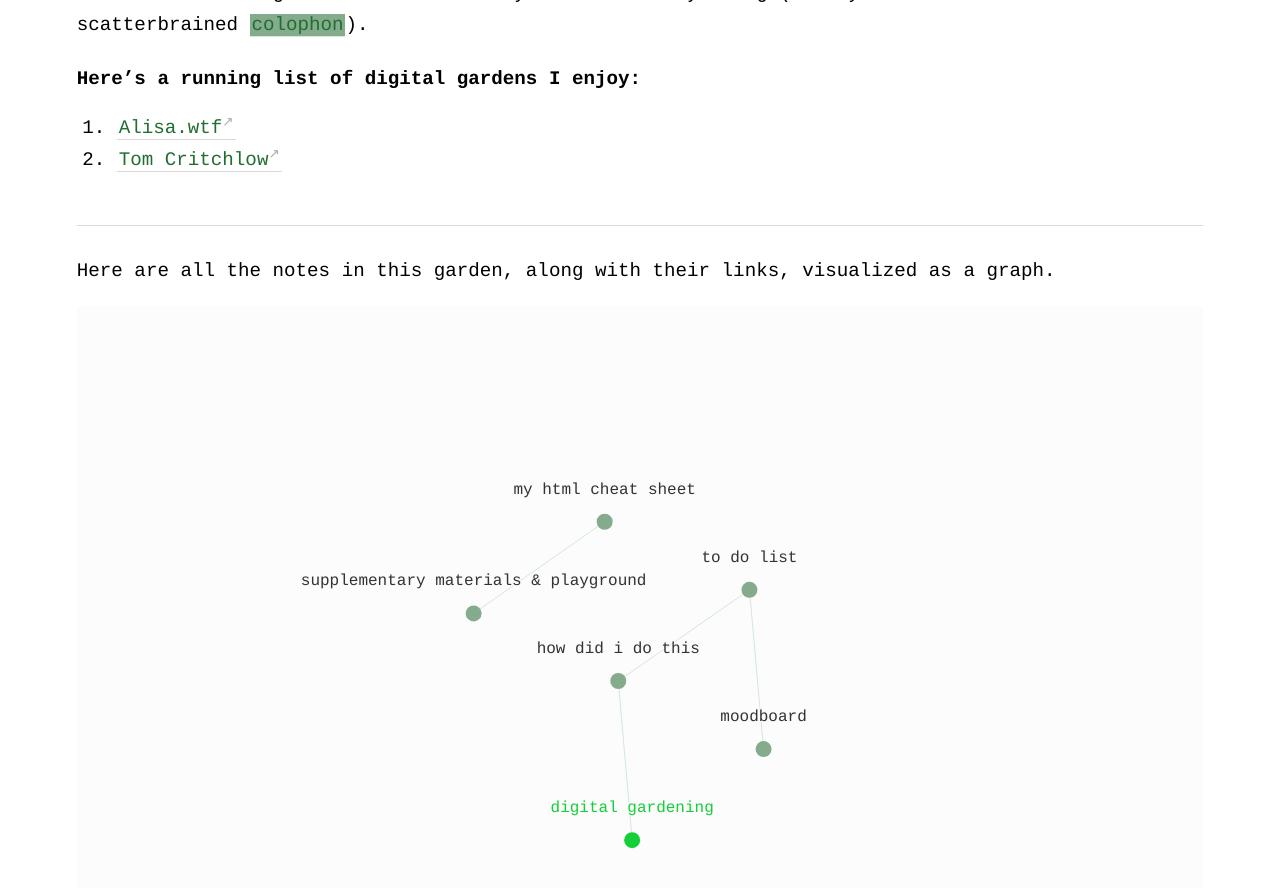
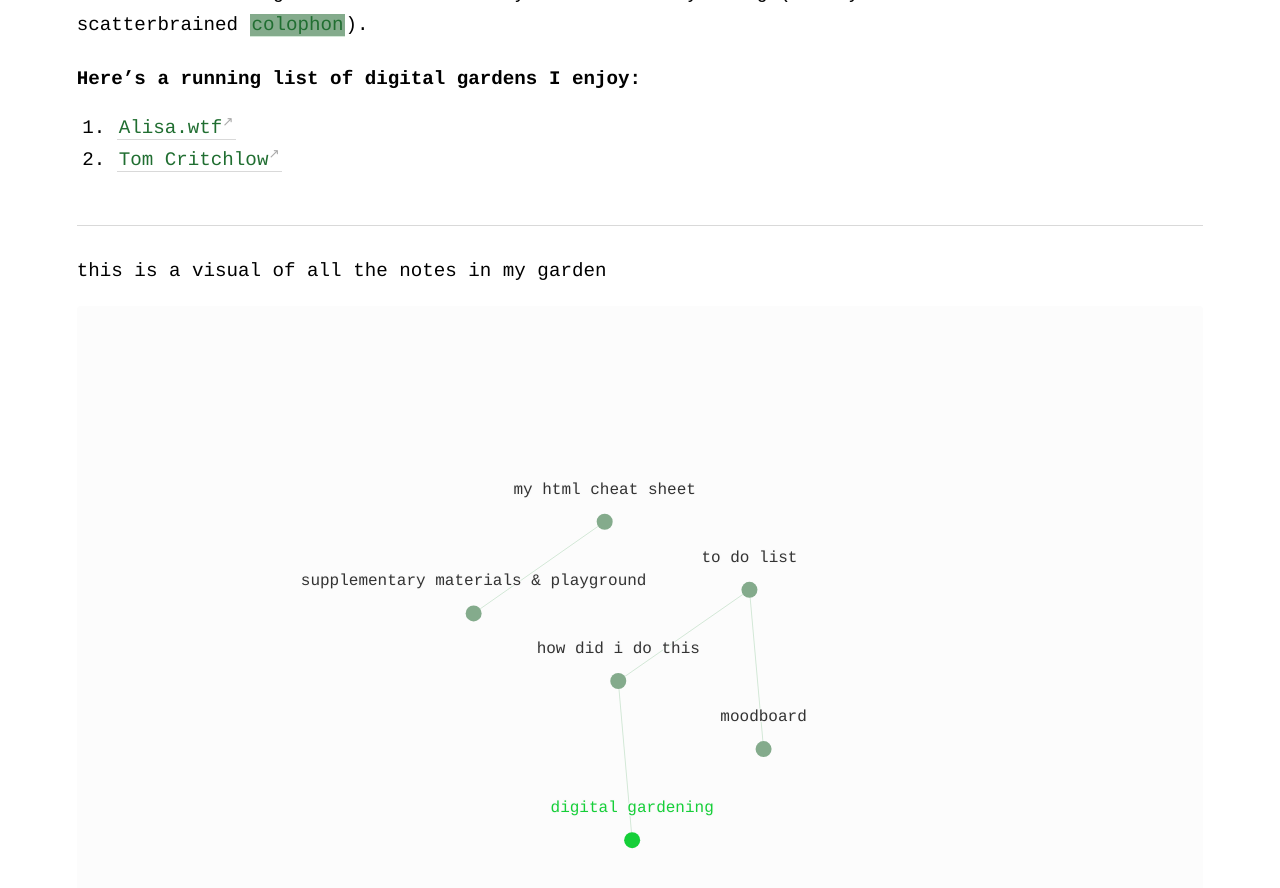
Before and after one commit to geminiworms/talyssagarden.github.io, a Jekyll site: the page built from _notes/what-is-digital-gardening.md, in a window 1280 px wide and 900 px high, scrolled down 716 px. Shown: the top 888 px of the window. Built offline with Jekyll 4.4.1, drawn with Linux system fonts in a browser that asks for light colours.

Commit message:
Update note.html

```diff
--- a/_layouts/note.html
+++ b/_layouts/note.html
@@ -41,6 +41,6 @@ layout: default
 
 <hr>
 
-<p>Here are all the notes in this garden, along with their links, visualized as a graph.</p>
+<p>this is a visual of all the notes in my garden</p>
 
 {% include notes_graph.html %}
```
